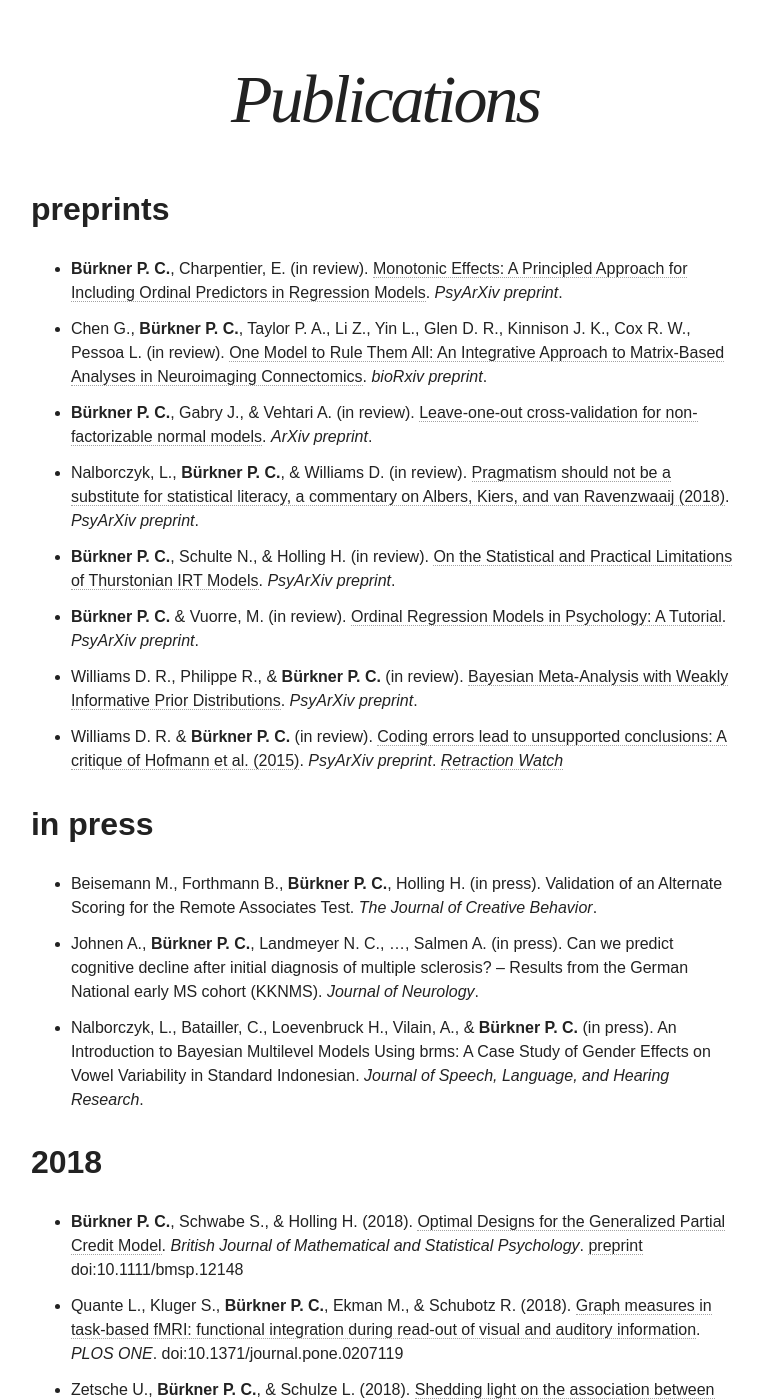
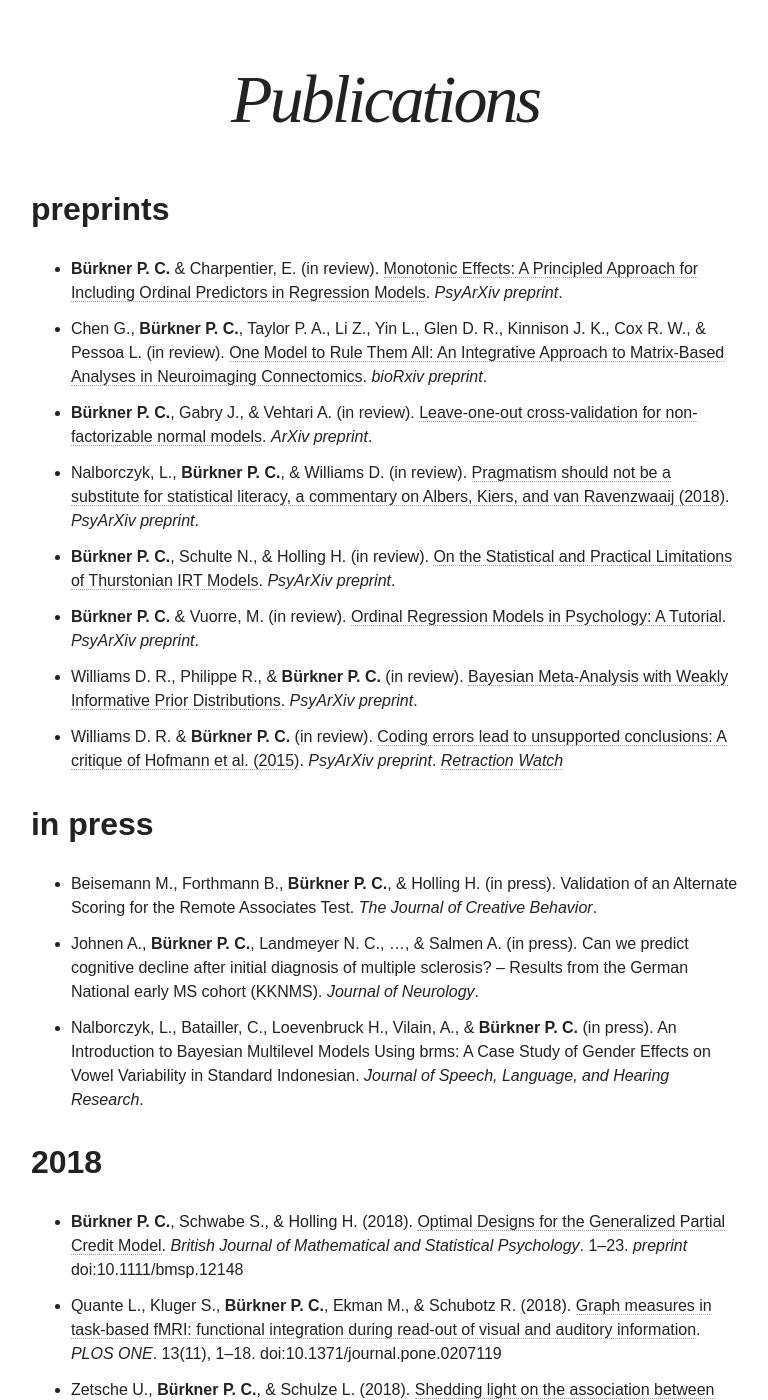
Before and after one commit to paul-buerkner/paul-buerkner.github.io, a Jekyll site: the page built from publications/index.md, in a window 1280 px wide and 1400 px high, scrolled down 413 px. Shown: the whole window, without its empty margins (255-1023 px from the left). Built offline with Jekyll 4.4.1, drawn with Linux system fonts in a browser that asks for light colours; nearby versions of some CDN libraries; some of the changed text lies outside the part shown.

Commit message:
minor changes to the publication list

```diff
--- a/publications/index.md
+++ b/publications/index.md
@@ -5,8 +5,8 @@ excerpt: "A list of my publications"
 ---
 
 ## preprints
-* **Bürkner P. C.**, Charpentier, E. (in review). [Monotonic Effects: A Principled Approach for Including Ordinal Predictors in Regression Models](https://psyarxiv.com/9qkhj/). *PsyArXiv preprint*.
-* Chen G., **Bürkner P. C.**, Taylor P. A., Li Z., Yin L., Glen D. R., Kinnison J. K., Cox R. W., Pessoa L. (in review). [One Model to Rule Them All: An Integrative Approach to Matrix-Based Analyses in Neuroimaging Connectomics](https://www.biorxiv.org/content/early/2018/11/01/459545). *bioRxiv preprint*.
+* **Bürkner P. C.** & Charpentier, E. (in review). [Monotonic Effects: A Principled Approach for Including Ordinal Predictors in Regression Models](https://psyarxiv.com/9qkhj/). *PsyArXiv preprint*.
+* Chen G., **Bürkner P. C.**, Taylor P. A., Li Z., Yin L., Glen D. R., Kinnison J. K., Cox R. W., & Pessoa L. (in review). [One Model to Rule Them All: An Integrative Approach to Matrix-Based Analyses in Neuroimaging Connectomics](https://www.biorxiv.org/content/early/2018/11/01/459545). *bioRxiv preprint*.
 * **Bürkner P. C.**, Gabry J., & Vehtari A. (in review). [Leave-one-out cross-validation for non-factorizable normal models](http://arxiv.org/abs/1810.10559). *ArXiv preprint*.
 * Nalborczyk, L., **Bürkner P. C.**, & Williams D. (in review). [Pragmatism should not be a substitute for statistical literacy, a commentary on Albers, Kiers, and van Ravenzwaaij (2018)](https://psyarxiv.com/fmtkj/). *PsyArXiv preprint*.
 * **Bürkner P. C.**, Schulte N., & Holling H. (in review). [On the Statistical and Practical Limitations of Thurstonian IRT Models](https://psyarxiv.com/dbwn8). *PsyArXiv preprint*.
@@ -15,17 +15,16 @@ excerpt: "A list of my publications"
 * Williams D. R. & **Bürkner P. C.** (in review). [Coding errors lead to unsupported conclusions: A critique of Hofmann et al. (2015)](https://osf.io/preprints/psyarxiv/2jpdb/). *PsyArXiv preprint*. [*Retraction Watch*](http://retractionwatch.com/2016/10/04/oh-well-love-hormone-doesnt-reduce-psychiatric-symptoms-says-researchers-in-request-to-retract/)
 
 ## in press
-* Beisemann M., Forthmann B., **Bürkner P. C.**, Holling H. (in press). Validation of an Alternate Scoring for the Remote Associates Test. *The Journal of Creative Behavior*.
-* Johnen A., **Bürkner P. C.**, Landmeyer N. C., ..., Salmen A. (in press). Can we predict cognitive decline after initial diagnosis of multiple sclerosis? – Results from the German National early MS cohort (KKNMS). *Journal of Neurology*.
+* Beisemann M., Forthmann B., **Bürkner P. C.**, & Holling H. (in press). Validation of an Alternate Scoring for the Remote Associates Test. *The Journal of Creative Behavior*.
+* Johnen A., **Bürkner P. C.**, Landmeyer N. C., ..., & Salmen A. (in press). Can we predict cognitive decline after initial diagnosis of multiple sclerosis? – Results from the German National early MS cohort (KKNMS). *Journal of Neurology*.
 * Nalborczyk, L., Batailler, C., Loevenbruck H., Vilain, A., & **Bürkner P. C.** (in press). An Introduction to Bayesian Multilevel Models Using brms: A Case Study of Gender Effects on Vowel Variability in Standard Indonesian. *Journal of Speech, Language, and Hearing Research*.
 
 ## 2018
-* **Bürkner P. C.**, Schwabe S., & Holling H. (2018). [Optimal Designs for the Generalized Partial Credit Model](https://onlinelibrary.wiley.com/doi/full/10.1111/bmsp.12148). *British Journal of Mathematical and Statistical Psychology*. [preprint](https://arxiv.org/abs/1803.06517) doi:10.1111/bmsp.12148
-* Quante L., Kluger S., **Bürkner P. C.**, Ekman M., & Schubotz R. (2018).
-[Graph measures in task-based fMRI: functional integration during read-out of visual and auditory information](https://journals.plos.org/plosone/article?id=10.1371/journal.pone.0207119). *PLOS ONE*. doi:10.1371/journal.pone.0207119
+* **Bürkner P. C.**, Schwabe S., & Holling H. (2018). [Optimal Designs for the Generalized Partial Credit Model](https://onlinelibrary.wiley.com/doi/full/10.1111/bmsp.12148). *British Journal of Mathematical and Statistical Psychology*. 1--23. *[preprint](https://arxiv.org/abs/1803.06517)* doi:10.1111/bmsp.12148
+* Quante L., Kluger S., **Bürkner P. C.**, Ekman M., & Schubotz R. (2018). [Graph measures in task-based fMRI: functional integration during read-out of visual and auditory information](https://journals.plos.org/plosone/article?id=10.1371/journal.pone.0207119). *PLOS ONE*. 13(11), 1--18. doi:10.1371/journal.pone.0207119
 * Zetsche U., **Bürkner P. C.**, & Schulze L. (2018). [Shedding light on the association between repetitive negative thinking and deficits in cognitive control – a meta-analysis](https://www.sciencedirect.com/science/article/pii/S0272735817305421). *Clinical Psychology Review*. [preprint](https://psyarxiv.com/bz2ck/)
-* **Bürkner P. C.** (2018). [Advanced Bayesian Multilevel Modeling with the R Package brms](https://journal.r-project.org/archive/2018/RJ-2018-017/index.html). *The R Journal*.
-* Rathgeber M., **Bürkner P. C.**, Schiller E. M., & Holling H. (2018). [The Efficiacy of Emotionally Focused Therapy and Behavioral Couples Therapy: A Meta-Analysis](https://onlinelibrary.wiley.com/doi/abs/10.1111/jmft.12336). *Journal of Marital and Family Therapy*. doi:10.1111/jmft.12336
+* **Bürkner P. C.** (2018). [Advanced Bayesian Multilevel Modeling with the R Package brms](https://journal.r-project.org/archive/2018/RJ-2018-017/index.html). *The R Journal*. 10(1), 395--411.
+* Rathgeber M., **Bürkner P. C.**, Schiller E. M., & Holling H. (2018). [The Efficiacy of Emotionally Focused Therapy and Behavioral Couples Therapy: A Meta-Analysis](https://onlinelibrary.wiley.com/doi/abs/10.1111/jmft.12336). *Journal of Marital and Family Therapy*. 1--17. doi:10.1111/jmft.12336
 * Schneider I., Kugel H., Redlich R., Grotegerd D., Bürger C., **Bürkner P. C.**, Opel N., Dohm K., Zaremba D., Meinert S., Schröder N., Straßburg A. M., Schwarte K., Schettler C., Ambrée O., Rust S., Domschke K., Arolt V., Heindel W., Baune B., Zhang W., Dannlowski U., & Hohoff C. (2018). [Association of serotonin transporter gene AluJb methylation with major depression, amygdala responsiveness, 5-HTTLPR/rs25531 polymorphism, and stress](https://www.nature.com/articles/npp2017273). *Neuropsychopharmacology*. 1--9. doi:10.1038/npp.2017.273
 * Reinhold M., **Bürkner P. C.**, Holling H. (2018). [Effects of Expressive Writing on Depressive Symptoms – A Meta-Analysis](http://onlinelibrary.wiley.com/doi/10.1111/cpsp.12224/abstract). *Clinical Psychology: Science and Practice*. 25(1), 1--13. doi:10.1111/cpsp.12224
 * Zhoua T., Popescu S. C., Lawing A. M., Eriksson M., Strambu B., **Bürkner P. C.** (2018). [Bayesian and classical machine learning methods: A comparison for tree species classification with LiDAR waveform signatures](http://www.mdpi.com/2072-4292/10/1/39). *Remote Sensing*. 10(1), 1--27, doi:10.3390/rs10010039
```
